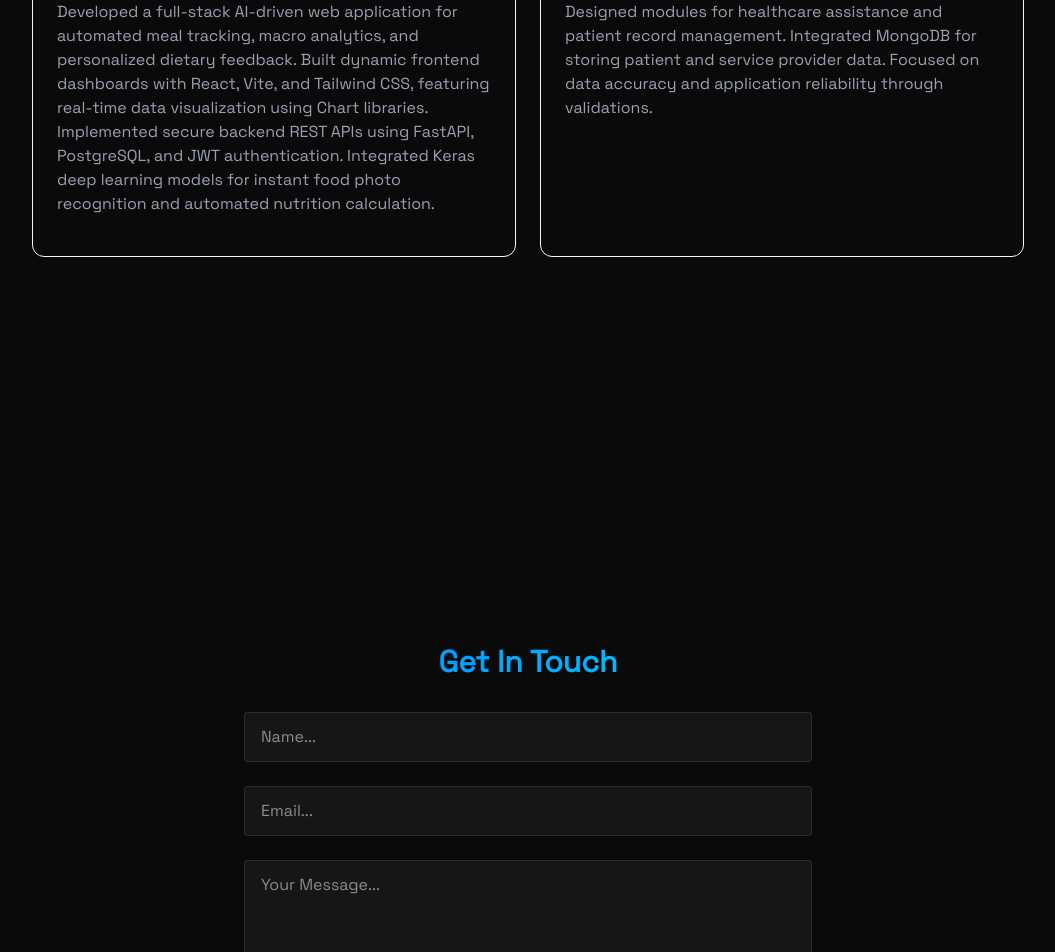
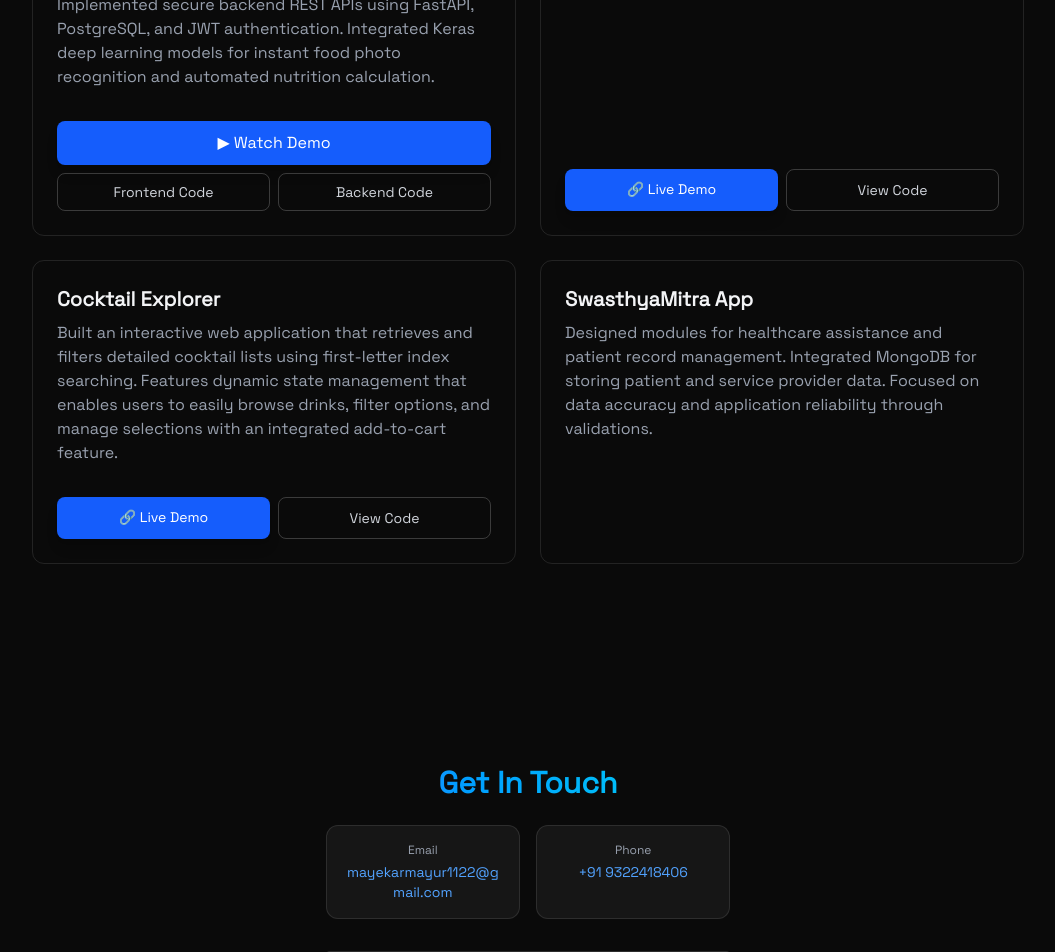
Before and after one commit to 2102048/Portfolio, a React (Vite) app: page / in a window 1280 px wide. Shown: the part 1960-2912 px from the top of the page, without its empty margins (112-1167 px from the left). Built offline with nearby package versions, Linux system fonts and the light colour scheme.

Commit message:
Add projects, contact details, and deployment config

```diff
--- a/src/components/sections/Contact.jsx
+++ b/src/components/sections/Contact.jsx
@@ -1,69 +1,112 @@
 import { useState } from "react";
 import RevealOnScroll from "../RevealOnScroll";
-import emailjs from 'emailjs-com'
+import emailjs from "emailjs-com";
 
+function Contact() {
+  const [formData, setFormData] = useState({
+    name: "",
+    email: "",
+    message: "",
+  });
 
-function Contact(){
-    const [formData, setFormData]=useState({
-        name:"",
-        email:"",
-        message: "",
+  const handleSubmit = (e) => {
+    e.preventDefault();
+    emailjs
+      .sendForm(
+        import.meta.env.VITE_SERVICE_ID,
+        import.meta.env.VITE_TEMPLATE_ID,
+        e.target,
+        import.meta.env.VITE_PUBLIC_KEY
+      )
+      .then(() => {
+        alert("Message sent!");
+        setFormData({ name: "", email: "", message: "" });
       })
-
-
-    const handleSubmit =(e) =>{
-        e.preventDefault()
-        emailjs.sendForm(import.meta.env.VITE_SERVICE_ID,import.meta.env.VITE_TEMPLATE_ID,e.target,import.meta.env.VITE_PUBLIC_KEY).then(()=>{
-            alert("Message sent!");
-            setFormData({name: "",email: "",message :"" })
-
-        })
-        .catch(()=>alert("Something went wrong plz try again."));
+      .catch(() => alert("Something went wrong plz try again."));
   };
 
-    return <section id="contact" className="min-h-screen flex items-center justify-center py-20">
+  return (
+    <section id="contact" className="min-h-screen flex items-center justify-center py-20">
       <RevealOnScroll>
-            <div className="px-4 w-150">
-            <h2 className="text-3xl font-bold mb-8 bg-linear-to-r from-blue-500 to-cyan-400 bg-clip-text text-transparent text-center">Get In Touch</h2>
+        <div className="px-4 max-w-xl mx-auto w-full">
+          <h2 className="text-3xl font-bold mb-6 bg-gradient-to-r from-blue-500 to-cyan-400 bg-clip-text text-transparent text-center">
+            Get In Touch
+          </h2>
+
+          {/* Contact Details Cards */}
+          <div className="flex flex-col sm:flex-row gap-4 mb-8 justify-center">
+            <a
+              href="mailto:mayekarmayur1122@gmail.com"
+              className="flex-1 p-4 rounded-xl border border-white/10 bg-white/5 hover:border-blue-500/30 hover:bg-white/10 transition text-center group"
+            >
+              <p className="text-xs text-gray-400 mb-1">Email</p>
+              <p className="text-sm font-medium text-blue-400 group-hover:underline break-all">
+                mayekarmayur1122@gmail.com
+              </p>
+            </a>
+            <a
+              href="tel:+919322418406"
+              className="flex-1 p-4 rounded-xl border border-white/10 bg-white/5 hover:border-blue-500/30 hover:bg-white/10 transition text-center group"
+            >
+              <p className="text-xs text-gray-400 mb-1">Phone</p>
+              <p className="text-sm font-medium text-blue-400 group-hover:underline">
+                +91 9322418406
+              </p>
+            </a>
+          </div>
+
+          {/* Contact Form */}
           <form className="space-y-6" onSubmit={handleSubmit}>
             <div className="relative">
-                    <input type="text" id="name" name="name" required value={formData.name}
+              <input
+                type="text"
+                id="name"
+                name="name"
+                required
+                value={formData.name}
                 className="w-full bg-white/5 border border-white/10 rounded px-4 py-3 text-white transition focus:outline-none focus:border-blue-500 focus:bg-blue-500/5"
                 placeholder="Name..."
-                        onChange={(e)=>setFormData({...formData,name:e.target.value})}
+                onChange={(e) => setFormData({ ...formData, name: e.target.value })}
               />
             </div>
 
-
             <div className="relative">
-                    <input type="email" id="email" name="email" required value={formData.email}
+              <input
+                type="email"
+                id="email"
+                name="email"
+                required
+                value={formData.email}
                 className="w-full bg-white/5 border border-white/10 rounded px-4 py-3 text-white transition focus:outline-none focus:border-blue-500 focus:bg-blue-500/5"
                 placeholder="Email..."
-                        onChange={(e)=>
-                        setFormData({...formData,email:e.target.value})
-                        }
+                onChange={(e) => setFormData({ ...formData, email: e.target.value })}
               />
             </div>
 
-
             <div className="relative">
-                    <textarea id="message" name="message" required value={formData.message}
+              <textarea
+                id="message"
+                name="message"
+                required
+                value={formData.message}
                 rows={5}
                 className="w-full bg-white/5 border border-white/10 rounded px-4 py-3 text-white transition focus:outline-none focus:border-blue-500 focus:bg-blue-500/5"
                 placeholder="Your Message..."
-                        onChange={(e)=>setFormData({...formData,message:e.target.value})}
+                onChange={(e) => setFormData({ ...formData, message: e.target.value })}
               />
             </div>
 
-                <button type="submit" className="w-full bg-blue-500 text-white py-3 px-6 rounded font-medium transition relative overflow-hidden hover:-translate-y-0.5 hover:shadow-[0_0_15px_rgba(59,130,246,0.4)]">
+            <button
+              type="submit"
+              className="w-full bg-blue-500 text-white py-3 px-6 rounded font-medium transition relative overflow-hidden hover:-translate-y-0.5 hover:shadow-[0_0_15px_rgba(59,130,246,0.4)] cursor-pointer"
+            >
               Send Message
             </button>
           </form>
-
         </div>
       </RevealOnScroll>
     </section>
+  );
 }
 
-
 export default Contact;
--- a/src/components/sections/Project.jsx
+++ b/src/components/sections/Project.jsx
@@ -1,37 +1,168 @@
+import { useState } from "react";
 import RevealOnScroll from "../RevealOnScroll";
 
-function Project(){
-    return <section id="projects" className="min-h-screen flex items-center justify-center py-20">
+function Project() {
+  const [showModal, setShowModal] = useState(false);
+
+  return (
+    <section id="projects" className="min-h-screen flex items-center justify-center py-20">
       <RevealOnScroll>
         <div className="max-w-5xl mx-auto px-4">
-        <h2 className="text-3xl font-bold mb-8 bg-linear-to-r from-blue-500 to-cyan-400 bg-clip-text text-transparent text-center">Featured Projects</h2>
+          <h2 className="text-3xl font-bold mb-8 bg-gradient-to-r from-blue-500 to-cyan-400 bg-clip-text text-transparent text-center">
+            Featured Projects
+          </h2>
           <div className="grid grid-cols-1 md:grid-cols-2 gap-6">
-        <div className="p-6 rounded-xl border boder-white/10 hover:-translate-y-1 hover:border-blue-500/30 hover:shadow-[0_2px_8px_rgba(59,130,246,0.1)] transition-all">
-            <h3 className="text-xl font-bold mb-2">Nutrivision WebApp </h3>
+
+            {/* Nutrivision WebApp */}
+            <div className="p-6 rounded-xl border border-white/10 hover:-translate-y-1 hover:border-blue-500/30 hover:shadow-[0_2px_8px_rgba(59,130,246,0.1)] transition-all flex flex-col justify-between">
+              <div>
+                <h3 className="text-xl font-bold mb-2">Nutrivision WebApp</h3>
                 <p className="text-gray-400 mb-4">
                   Developed a full-stack AI-driven web application for automated meal tracking, macro analytics, and personalized dietary feedback.
                   Built dynamic frontend dashboards with React, Vite, and Tailwind CSS, featuring real-time data visualization using Chart libraries.
                   Implemented secure backend REST APIs using FastAPI, PostgreSQL, and JWT authentication.
                   Integrated Keras deep learning models for instant food photo recognition and automated nutrition calculation.
                 </p>
+              </div>
 
+              {/* Action Buttons */}
+              <div className="mt-4 flex flex-col gap-2">
+                <button
+                  onClick={() => setShowModal(true)}
+                  className="w-full py-2.5 px-4 rounded-lg bg-blue-600 hover:bg-blue-500 text-white font-medium transition-all duration-200 cursor-pointer flex items-center justify-center gap-2 shadow-lg hover:shadow-blue-500/25"
+                >
+                  ▶ Watch Demo
+                </button>
 
+                <div className="grid grid-cols-2 gap-2">
+                  <a
+                    href="https://github.com/2102048/nutrivision-frontend"
+                    target="_blank"
+                    rel="noopener noreferrer"
+                    className="py-2 px-3 text-center rounded-lg border border-white/20 hover:border-blue-400/50 hover:bg-white/5 text-gray-300 hover:text-white text-sm font-medium transition-all duration-200"
+                  >
+                    Frontend Code
+                  </a>
+                  <a
+                    href="https://github.com/2102048/nutrivision-backend"
+                    target="_blank"
+                    rel="noopener noreferrer"
+                    className="py-2 px-3 text-center rounded-lg border border-white/20 hover:border-blue-400/50 hover:bg-white/5 text-gray-300 hover:text-white text-sm font-medium transition-all duration-200"
+                  >
+                    Backend Code
+                  </a>
                 </div>
-        <div className="p-6 rounded-xl border boder-white/10 hover:-translate-y-1 hover:border-blue-500/30 hover:shadow-[0_2px_8px_rgba(59,130,246,0.1)] transition-all">
+              </div>
+            </div>
+
+            {/* Bill Scanner App */}
+            <div className="p-6 rounded-xl border border-white/10 hover:-translate-y-1 hover:border-blue-500/30 hover:shadow-[0_2px_8px_rgba(59,130,246,0.1)] transition-all flex flex-col justify-between">
+              <div>
+                <h3 className="text-xl font-bold mb-2">Bill Scanner & Splitter</h3>
+                <p className="text-gray-400 mb-4">
+                  Built a smart web application that scans or uploads receipt images to extract itemized costs automatically.
+                  Allows users to specify group size, assign individual ordered items to specific group members, and accurately calculate split amounts per person.
+                </p>
+              </div>
+
+              {/* Action Buttons */}
+              <div className="mt-4 grid grid-cols-2 gap-2">
+                <a
+                  href="https://bill-scanner-roan.vercel.app/"
+                  target="_blank"
+                  rel="noopener noreferrer"
+                  className="py-2.5 px-4 text-center rounded-lg bg-blue-600 hover:bg-blue-500 text-white font-medium text-sm transition-all duration-200 shadow-lg hover:shadow-blue-500/25"
+                >
+                  🔗 Live Demo
+                </a>
+                <a
+                  href="https://github.com/2102048/bill-scanner"
+                  target="_blank"
+                  rel="noopener noreferrer"
+                  className="py-2.5 px-4 text-center rounded-lg border border-white/20 hover:border-blue-400/50 hover:bg-white/5 text-gray-300 hover:text-white text-sm font-medium transition-all duration-200"
+                >
+                  View Code
+                </a>
+              </div>
+            </div>
+
+            {/* Cocktail WebApp */}
+            <div className="p-6 rounded-xl border border-white/10 hover:-translate-y-1 hover:border-blue-500/30 hover:shadow-[0_2px_8px_rgba(59,130,246,0.1)] transition-all flex flex-col justify-between">
+              <div>
+                <h3 className="text-xl font-bold mb-2">Cocktail Explorer</h3>
+                <p className="text-gray-400 mb-4">
+                  Built an interactive web application that retrieves and filters detailed cocktail lists using first-letter index searching.
+                  Features dynamic state management that enables users to easily browse drinks, filter options, and manage selections with an integrated add-to-cart feature.
+                </p>
+              </div>
+
+              {/* Action Buttons */}
+              <div className="mt-4 grid grid-cols-2 gap-2">
+                <a
+                  href="https://2102048.github.io/Cocktail"
+                  target="_blank"
+                  rel="noopener noreferrer"
+                  className="py-2.5 px-4 text-center rounded-lg bg-blue-600 hover:bg-blue-500 text-white font-medium text-sm transition-all duration-200 shadow-lg hover:shadow-blue-500/25"
+                >
+                  🔗 Live Demo
+                </a>
+                <a
+                  href="https://github.com/2102048/Cocktail"
+                  target="_blank"
+                  rel="noopener noreferrer"
+                  className="py-2.5 px-4 text-center rounded-lg border border-white/20 hover:border-blue-400/50 hover:bg-white/5 text-gray-300 hover:text-white text-sm font-medium transition-all duration-200"
+                >
+                  View Code
+                </a>
+              </div>
+            </div>
+
+            {/* SwasthyaMitra App */}
+            <div className="p-6 rounded-xl border border-white/10 hover:-translate-y-1 hover:border-blue-500/30 hover:shadow-[0_2px_8px_rgba(59,130,246,0.1)] transition-all flex flex-col justify-between">
+              <div>
                 <h3 className="text-xl font-bold mb-2">SwasthyaMitra App</h3>
                 <p className="text-gray-400 mb-4">
                   Designed modules for healthcare assistance and patient record management.
                   Integrated MongoDB for storing patient and service provider data.
                   Focused on data accuracy and application reliability through validations.
                 </p>
-
+              </div>
+            </div>
 
           </div>
         </div>
+      </RevealOnScroll>
+
+      {/* Video Modal Overlay */}
+      {showModal && (
+        <div className="fixed inset-0 z-50 flex items-center justify-center bg-black/80 backdrop-blur-sm p-4">
+          <div className="relative w-full max-w-3xl bg-slate-900 border border-white/10 rounded-xl overflow-hidden shadow-2xl">
+            {/* Modal Header */}
+            <div className="flex justify-between items-center px-4 py-3 border-b border-white/10">
+              <h4 className="text-lg font-semibold text-white">Nutrivision WebApp Demo</h4>
+              <button
+                onClick={() => setShowModal(false)}
+                className="text-gray-400 hover:text-white text-2xl font-bold cursor-pointer transition-colors"
+              >
+                ✕
+              </button>
             </div>
-        </RevealOnScroll>
+
+            {/* Video Container */}
+            <div className="relative aspect-video w-full bg-black">
+              <iframe
+                src="https://drive.google.com/file/d/1MWEQdmWTL10S0jMfXfmzTFpW0V7lJip1/preview"
+                className="w-full h-full border-0"
+                allow="autoplay"
+                allowFullScreen
+                title="Nutrivision Demo Video"
+              ></iframe>
+            </div>
+          </div>
+        </div>
+      )}
     </section>
+  );
 }
 
-
 export default Project;
```
Lines whose indentation alone changed are shown as unchanged.
